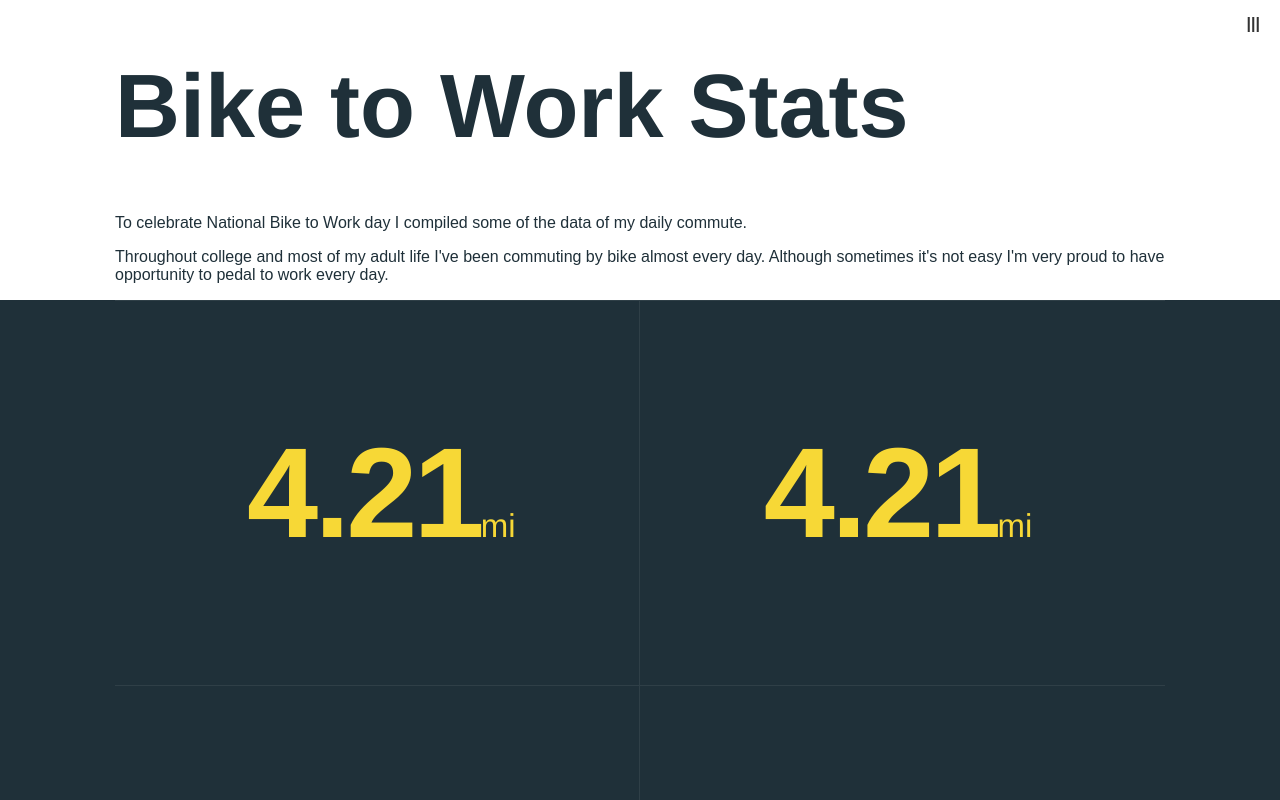
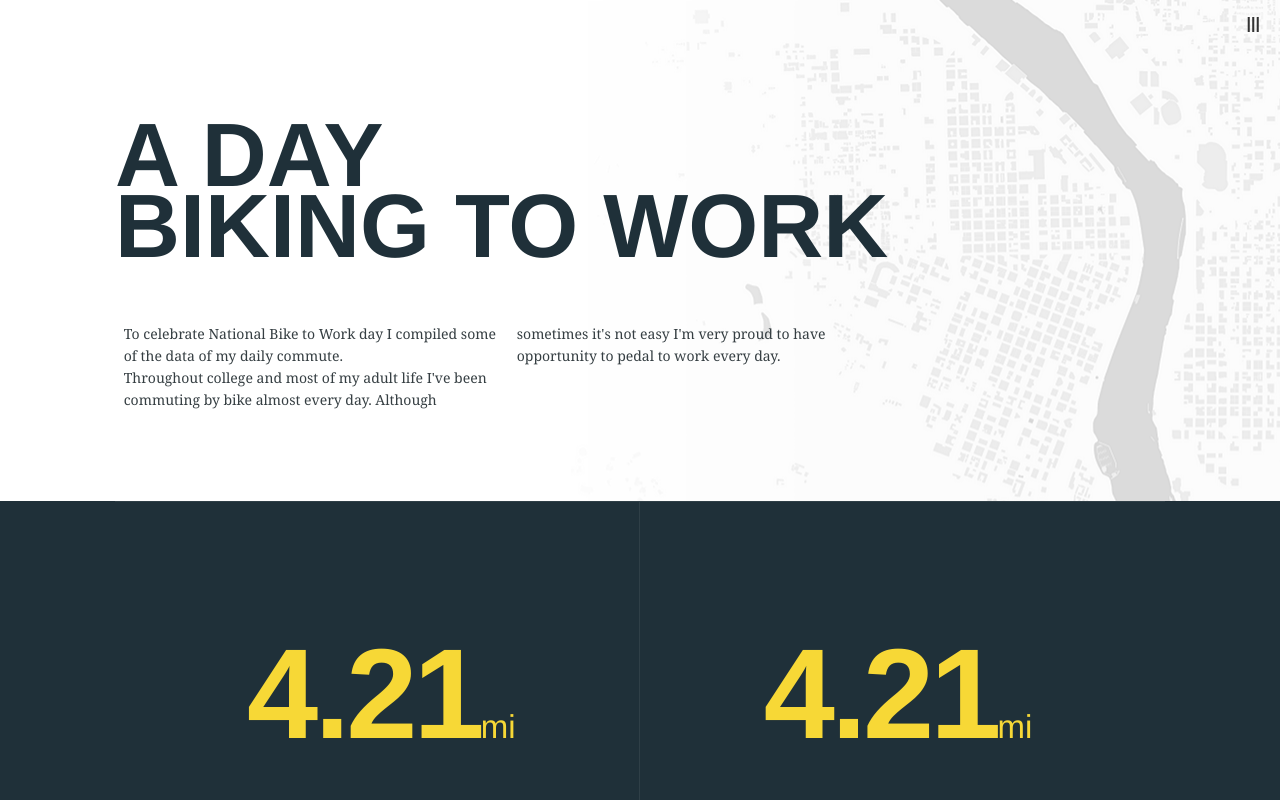
Before and after one commit to gastonfig/biking-to-work, a website: page dist/index.html in a window 1280 px wide. Shown: the top 800 px of the page. Drawn offline with Linux system fonts and the light colour scheme.

Commit message:
Adjusted hero type and added bg image.

```diff
--- a/sass/modules/_fonts.scss
+++ b/sass/modules/_fonts.scss
@@ -16,7 +16,7 @@ $primaryFont: "proxima-nova";
 
 
 /**
- * Proxima Nova Condensed
+ * Nimbus Sans Condensed
  *
  * Regular: 400
  * Bold: 700
@@ -29,3 +29,12 @@ $secondaryFont: "nimbus-sans-condensed";
 %secondaryFont {
 	font-family: $secondaryFont, helvetica, arial, sans-serif;
 }
+
+/**
+ * Georgia
+ *
+ */
+
+%serifFont {
+	font-family: georgia, serif;
+}
--- a/sass/styles.scss
+++ b/sass/styles.scss
@@ -64,7 +64,7 @@ section {
 /* HERO
 ----------------------------------------------- */
 .head {
-	background: #fff;
+	background: #fff url('/images/map-bg.png') no-repeat right 0;
 	display: inline-block;
 	width: 100%;
 }
@@ -73,11 +73,30 @@ header {
 	h1, p {
 		color: $bgColor;
 	}
+
+	p {
+		color: #353e42;
+		margin: 0;
+
+		@extend %serifFont;
+		@include type-size(1.4, 2.2);
+	}
+}
+
+.lead {
+	@include column-count(2);
+	@include span(9 wide of 12);
+	@include px-to-rem(margin-bottom, 9);
 }
 
 h1 {
-	@extend %secondaryFont;
-	@include type-size(9, 9.3);
+	font-weight: 900;
+	text-transform: uppercase;
+
+	@extend %primaryFont;
+	@include type-size(9, 7.1);
+	@include px-to-rem(padding-top, 6);
+	// @include px-to-rem(padding-top, 3);
 }
 
 /* STATS
```
Also changed, not shown: dist/css/styles.css, dist/images/map-bg.png (added), dist/index.html.
